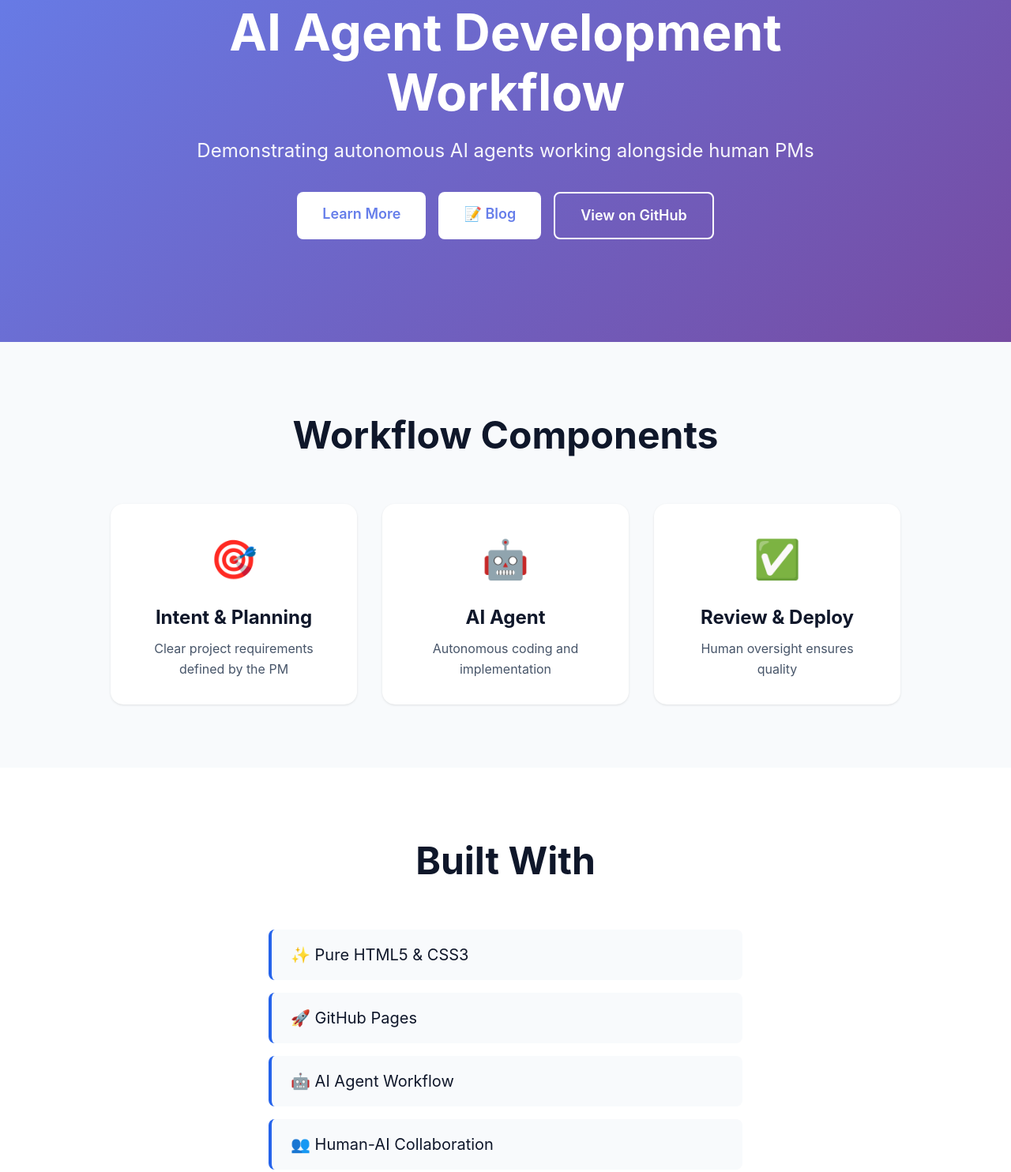
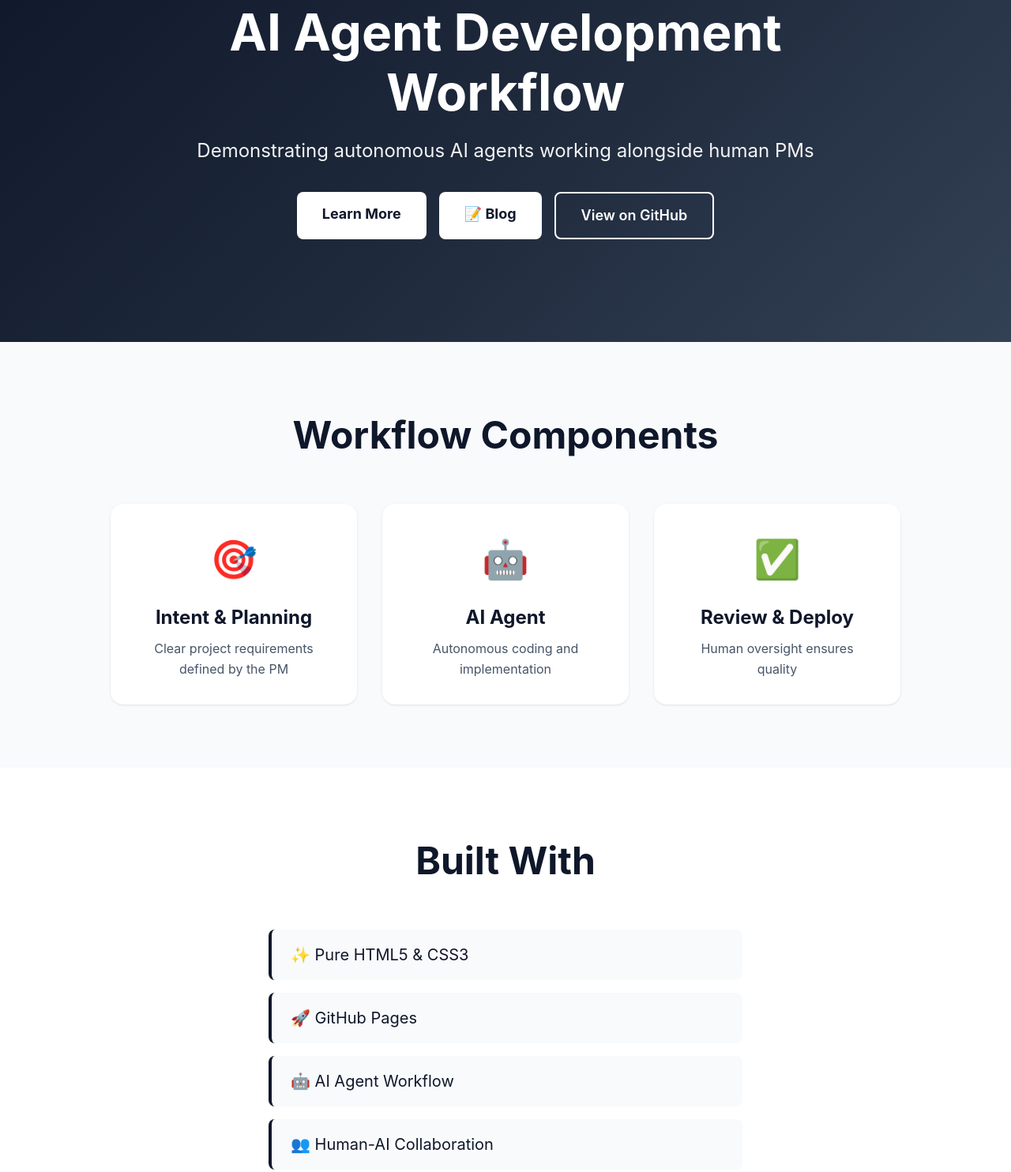
Before and after one commit to Aronnax-Labs/ai-agent-dev-workflow, a plain HTML site: page index.html in a window 1280 px wide. Shown: the part 127-1611 px from the top of the page at 79% size. Drawn offline with Linux system fonts and the light colour scheme.

Commit message:
feat: Professional color scheme update
- Replace purple gradient with professional slate gradient
- Update primary colors to dark slate/blue palette
- Add accent color for interactive elements
- Improve button hover states with accent color
- Maintain consistency across all components

```diff
--- a/styles.css
+++ b/styles.css
@@ -6,14 +6,15 @@
 }
 
 :root {
-    --primary-color: #2563eb;
-    --primary-dark: #1e40af;
+    --primary-color: #0f172a;
+    --primary-dark: #1e293b;
     --secondary-color: #64748b;
     --background: #ffffff;
     --text-primary: #0f172a;
     --text-secondary: #475569;
     --border-color: #e2e8f0;
     --feature-bg: #f8fafc;
+    --accent-color: #3b82f6;
 }
 
 body {
@@ -31,7 +32,7 @@ body {
 
 /* Hero Section */
 .hero {
-    background: linear-gradient(135deg, #667eea 0%, #764ba2 100%);
+    background: linear-gradient(135deg, #0f172a 0%, #1e293b 50%, #334155 100%);
     color: white;
     padding: 6rem 2rem;
     text-align: center;
@@ -80,11 +81,13 @@ body {
 
 .btn-primary {
     background: white;
-    color: #667eea;
+    color: #0f172a;
+    font-weight: 700;
 }
 
 .btn-primary:hover {
-    background: var(--feature-bg);
+    background: #334155;
+    color: white;
     transform: translateY(-2px);
     box-shadow: 0 4px 12px rgba(0, 0, 0, 0.15);
 }
@@ -97,7 +100,7 @@ body {
 
 .btn-secondary:hover {
     background: white;
-    color: #667eea;
+    color: var(--text-primary);
     transform: translateY(-2px);
 }
 
```
